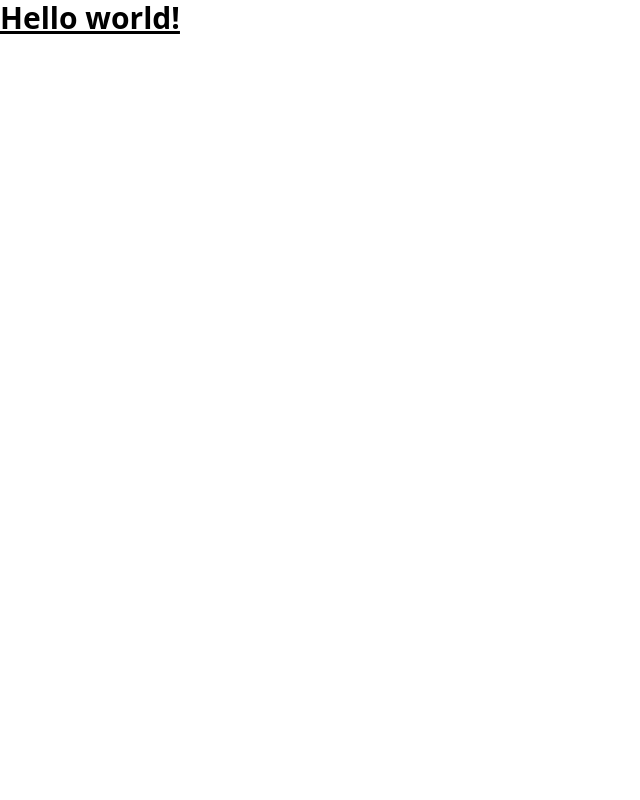
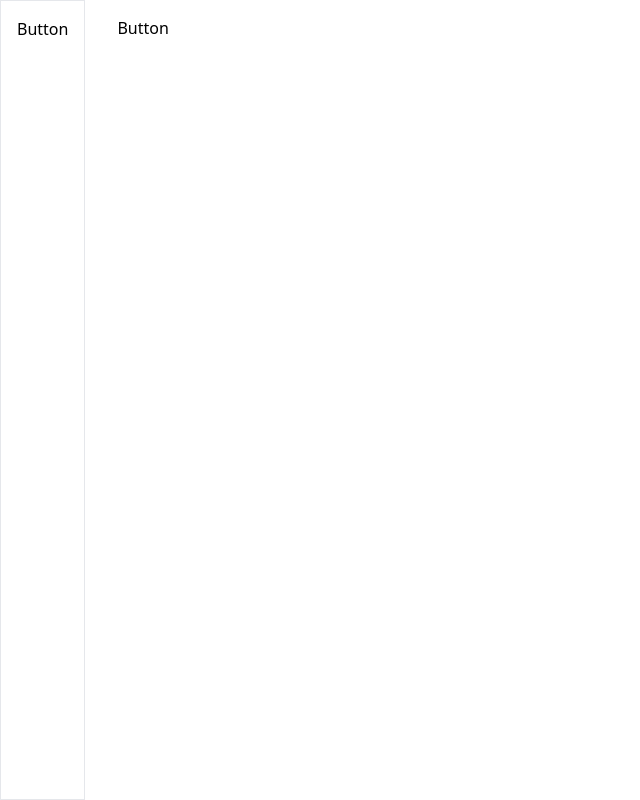
Before and after one commit to mrchar/cumquat, a Vue app: page /#/button in a window 1280 px wide. Shown: the whole page, without its empty margins (0-640 px from the left). Built offline with nearby package versions, Linux system fonts and the light colour scheme.

Commit message:
引入VueRouter

```diff
--- a/package.json
+++ b/package.json
@@ -9,7 +9,8 @@
     "preview": "vite preview"
   },
   "dependencies": {
-    "vue": "^3.2.47"
+    "vue": "^3.2.47",
+    "vue-router": "4"
   },
   "devDependencies": {
     "@vitejs/plugin-vue": "^4.1.0",
--- a/src/App.vue
+++ b/src/App.vue
@@ -1,5 +1,10 @@
 <template>
-    <h1 class="text-3xl font-bold underline">
-        Hello world!
-    </h1>
+    <div class="w-screen h-screen flex gap-4">
+        <div class="p-4 border">
+            <router-link to="/button">Button</router-link>
+        </div>
+        <div class="p-4">
+            <router-view/>
+        </div>
+    </div>
 </template>
--- /dev/null
+++ b/src/pages/Button.vue
@@ -0,0 +1 @@
+<template>Button</template>
--- /dev/null
+++ b/src/router/index.ts
@@ -0,0 +1,14 @@
+import {createRouter, createWebHashHistory, RouteRecordRaw} from "vue-router"
+import Button from "../pages/Button.vue"
+
+const routes: RouteRecordRaw[] = [
+    {path: "/", redirect: "/button"},
+    {path: "/button", component: Button},
+]
+
+const router = createRouter({
+    routes: routes,
+    history: createWebHashHistory(),
+})
+
+export default router
```
Also changed, not shown: src/main.ts (+5 -4 lines), 1 other file (tests, documents, lock files or other folders).
